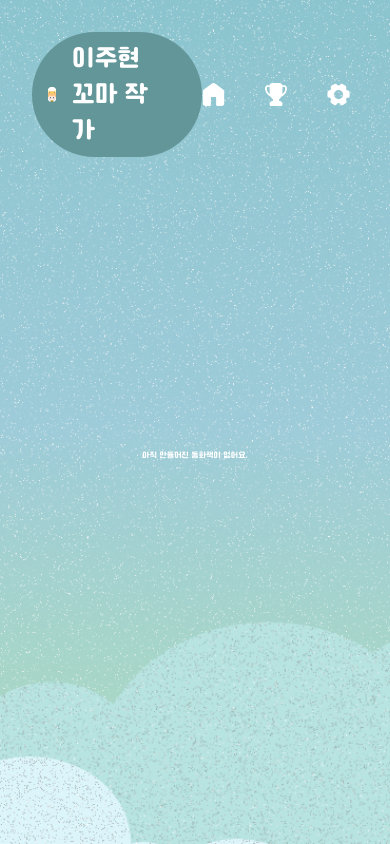
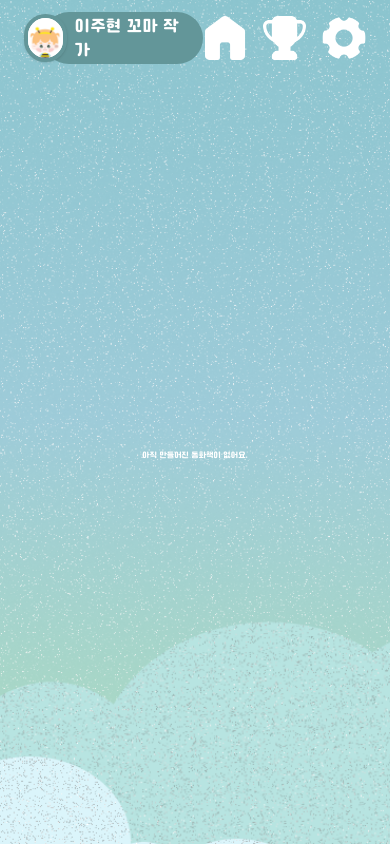
Before and after one commit to hana03030/fairytale-gongjakso, a Next.js app: page /album in a window 390 px wide. Built offline with nearby package versions, Linux system fonts and the light colour scheme.

Commit message:
design: 헤더 반응형 간격 조정

```diff
--- a/src/components/common/Header.tsx
+++ b/src/components/common/Header.tsx
@@ -40,7 +40,7 @@ export default function Header({
   };
 
   return (
-    <header className="fixed top-0 left-0 w-full z-50 flex items-center justify-between px-10 py-8 pointer-events-none">
+    <header className="fixed top-0 left-0 w-full z-50 flex items-center justify-between px-6 py-3 md:px-10 md:py-8 pointer-events-none">
       {/* pointer-events-auto를 주면
         헤더의 투명한 빈 공간을 클릭했을 때 뒷배경 요소들이 정상적으로 클릭됨
       */}
@@ -50,7 +50,7 @@ export default function Header({
         {hasProfile ? (
           // 1, 2번 유형
           <div className="flex items-center relative">
-            <div className="relative w-[8vw] h-[8vw] rounded-full overflow-hidden z-20 bg-white border-8 border-primary ">
+            <div className="relative w-12 h-12 md:w-[6vw] md:h-[6vw] rounded-full overflow-hidden z-20 bg-white border-4 md:border-8 border-primary shadow-sm">
               <Image
                 src={avatarUrl}
                 alt="프로필"
@@ -58,8 +58,8 @@ export default function Header({
                 className="object-cover"
               />
             </div>
-            <div className="bg-primary pl-10 pr-10 py-[1vh] rounded-full -ml-8 z-10">
-              <span className="font-cafe24 text-24 text-white">
+            <div className="bg-primary pl-8 pr-6 md:pl-10 md:pr-10 py-[0.5vw] rounded-full -ml-6 md:sub-ml-8 z-10 flex items-center">
+              <span className="font-cafe24 text-14 md:text-24 text-white tracking-wide">
                 {userName} 꼬마 작가
               </span>
             </div>
@@ -74,7 +74,7 @@ export default function Header({
       <div className="flex items-center gap-4 pointer-events-auto">
         {/* 1, 2번 유형: 우측 아이콘 바 */}
         {hasProfile && (
-          <div className="flex items-center gap-10 bg-transparent">
+          <div className="flex items-center gap-4 md:gap-10 bg-transparent">
             {/* 2번 유형: 홈 아이콘 */}
             {type === 2 && (
               <Link
```
